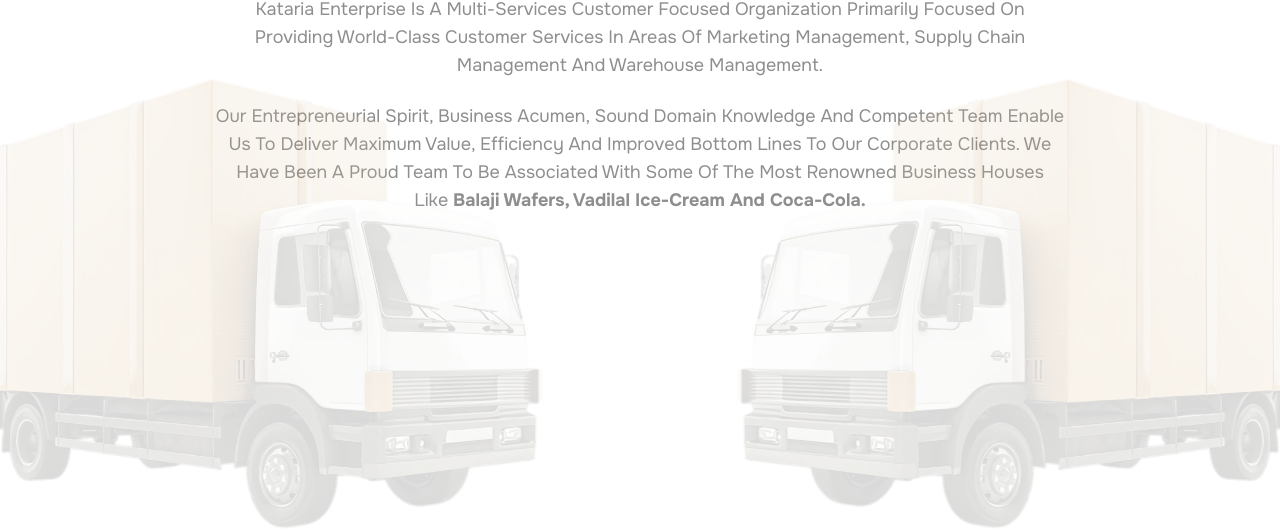
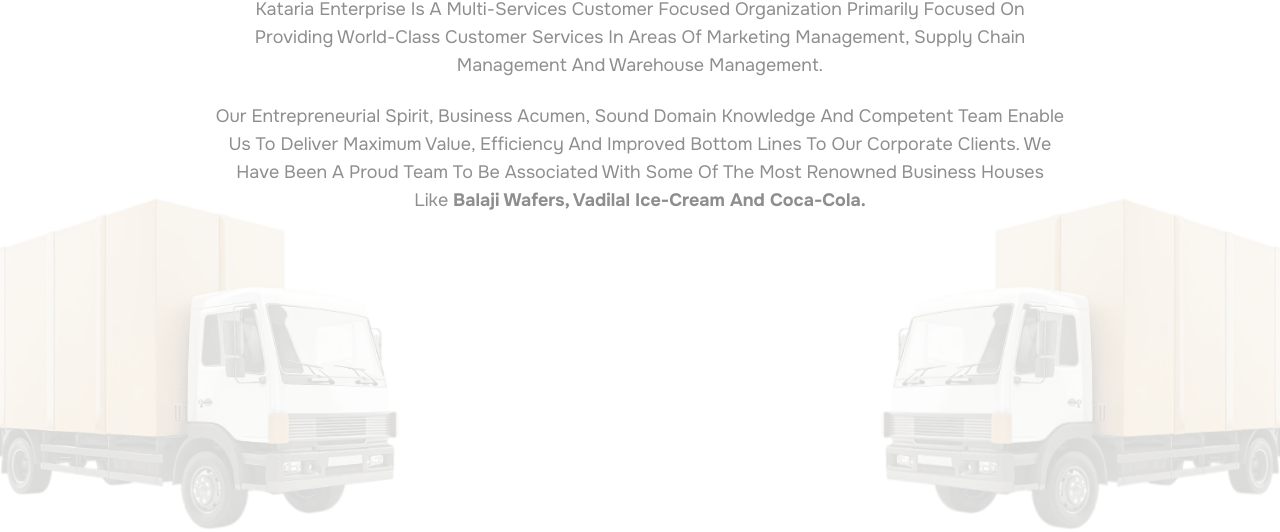
Before and after one commit to AsthaMET/kataria-enterprise, a website: page public/index.html in a window 1280 px wide. Shown: the part 431-963 px from the top of the page. Drawn offline with Linux system fonts and the light colour scheme.

Commit message:
completed all the chanages

```diff
--- a/src/input.css
+++ b/src/input.css
@@ -85,7 +85,7 @@
     @apply 2xs:max-w-[200px] sm:max-w-[210px] md:max-w-[230px] lg:max-w-[295px];
   }
   .hero-img {
-    @apply absolute bottom-0 opacity-15 max-w-[544px] 2xs:max-w-[150px] md:max-w-[300px] lg:max-w-[400px] xl:max-w-[544px];
+    @apply absolute bottom-0 opacity-15 2xs:max-w-[150px] md:max-w-[300px] lg:max-w-[400px] xl:max-w-[400px] 2xl:max-w-[544px];
   }
   .nav-links a,
   .mobile-links a {
```
Also changed, not shown: public/styles.css.
